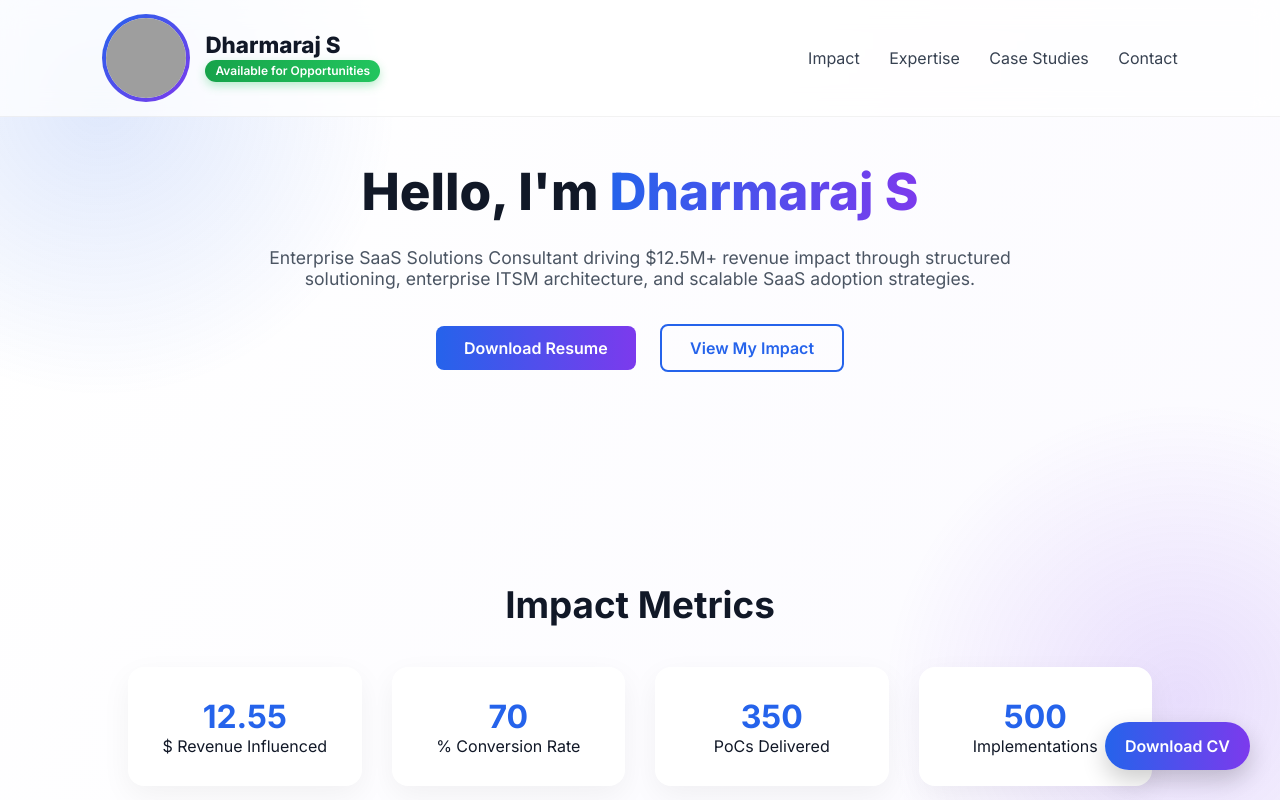
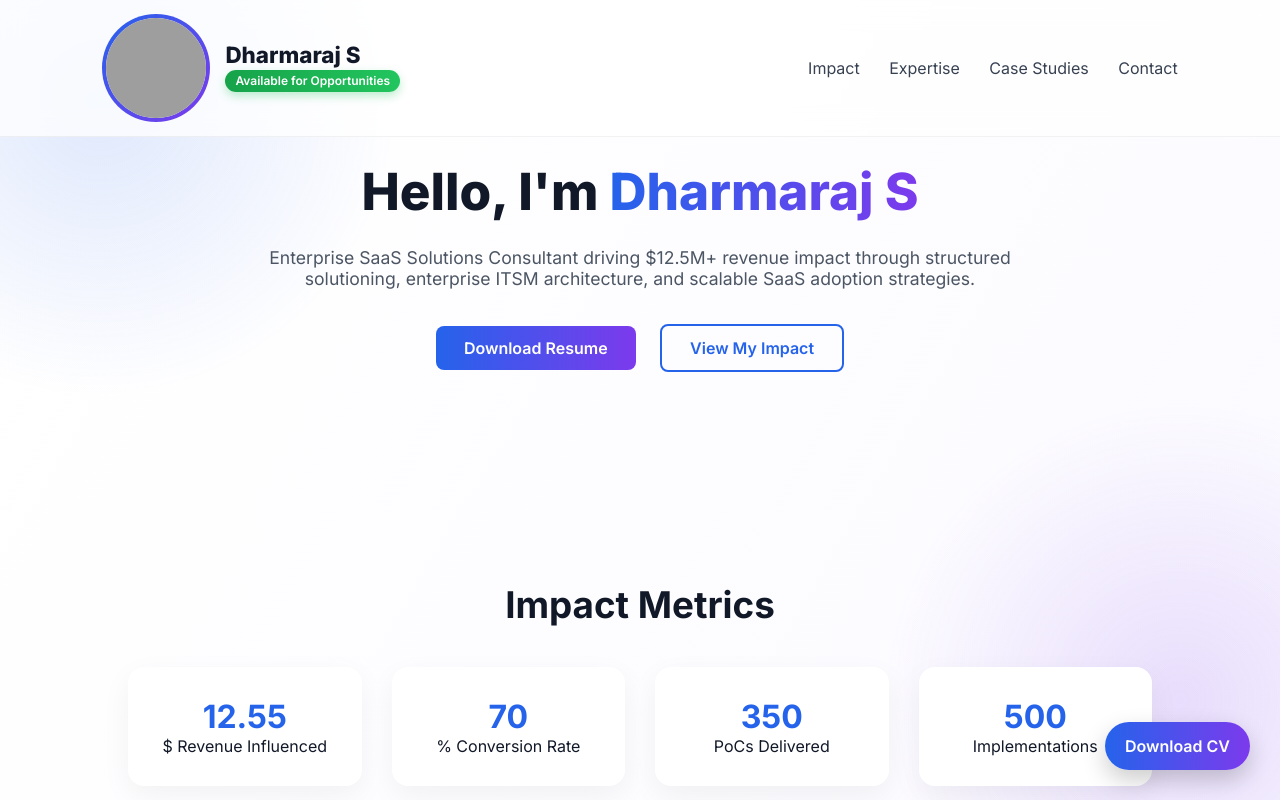
Before and after one commit to dharmaraj2302/Dharmaraj, a plain HTML site: page index.html in a window 1280 px wide. Shown: the top 800 px of the page. Drawn offline with Linux system fonts and the light colour scheme; grey boxes are pictures that could not be loaded.

Commit message:
Update index.html

```diff
--- a/index.html
+++ b/index.html
@@ -86,8 +86,8 @@ nav {
 
 /* PROFILE IMAGE (LARGER) */
 .nav-profile-ring img {
-    width: 80px;   /* increased from 40px */
-    height: 80px;
+    width: 100px;   /* increased from 40px */
+    height: 100px;
     border-radius: 50%;
     object-fit: cover;
     display: block;
```
